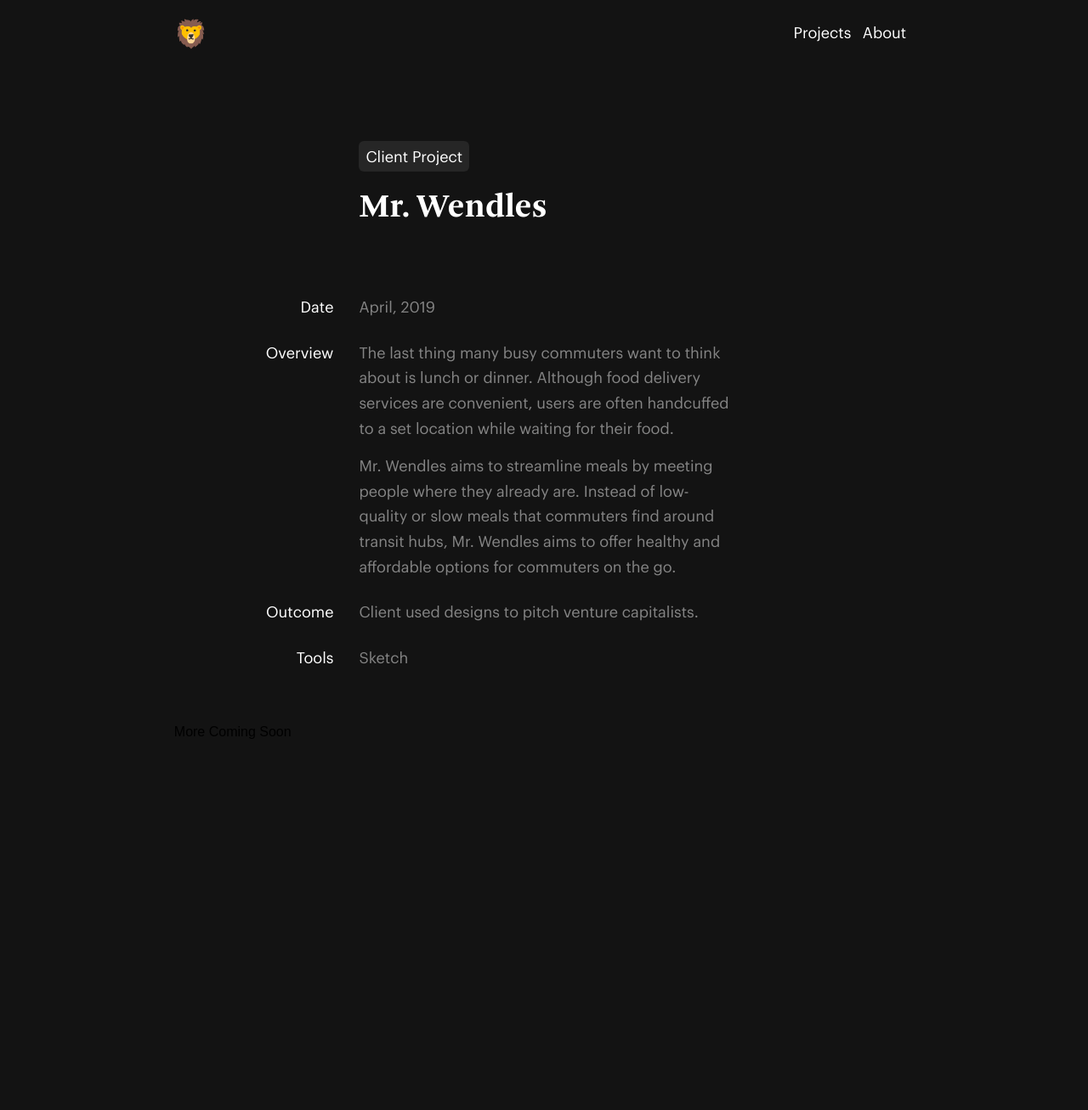
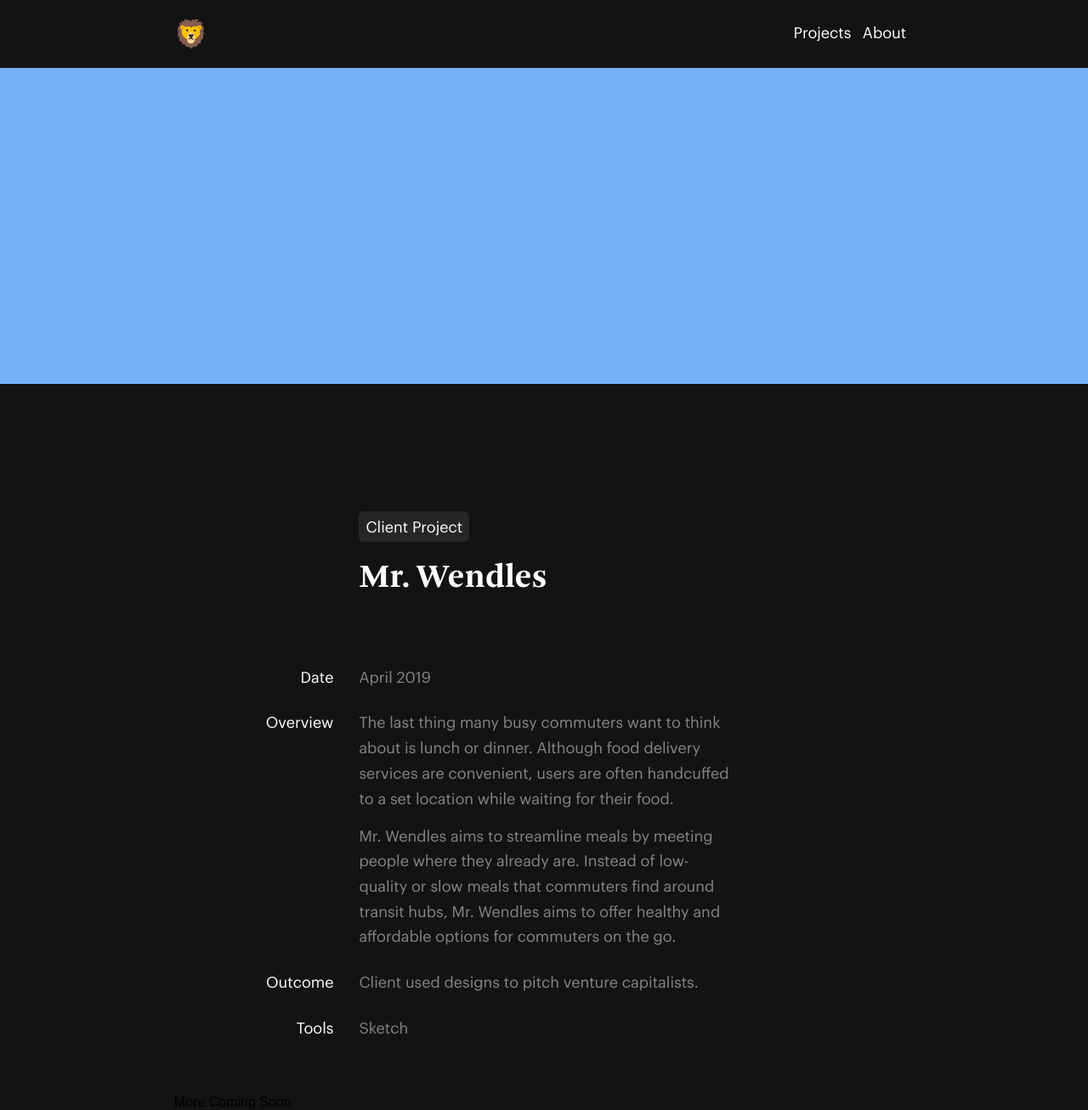
Before and after one commit to jlku/jk_portfolio, a Jekyll site: the page built from work/_posts/2019-10-30-Wendles.md, in a window 1280 px wide and 1307 px high. Shown: the whole window at 85% size. Built offline with Jekyll 4.4.1, drawn with Linux system fonts in a browser that asks for light colours; some web fonts are replaced.

Commit message:
Update 2019-10-30-Wendles.md

```diff
--- a/work/_posts/2019-10-30-Wendles.md
+++ b/work/_posts/2019-10-30-Wendles.md
@@ -8,12 +8,12 @@ company: Client Project
 description: Blah
 title: Mr. Wendles
 summary: A food pickup service for busy commuters.
-thumbnail: "../images/thumbnails/wendles-thumbnail.png"
+thumbnail: "/images/thumbnails/wendles-thumbnail.png"
 thumbnailDesc: Mr. Wendles
 
 # Post
-heroMedia: "../images/wendles/wendles-header.png"
-shippedDate: April, 2019
+heroMedia: "/images/wendles/wendles-header.png"
+shippedDate: April 2019
 overview:
     - The last thing many busy commuters want to think about is lunch or dinner. Although food delivery services are convenient, users are often handcuffed to a set location while waiting for their food.
     - Mr. Wendles aims to streamline meals by meeting people where they already are. Instead of low-quality or slow meals that commuters find around transit hubs, Mr. Wendles aims to offer healthy and affordable options for commuters on the go.
```
